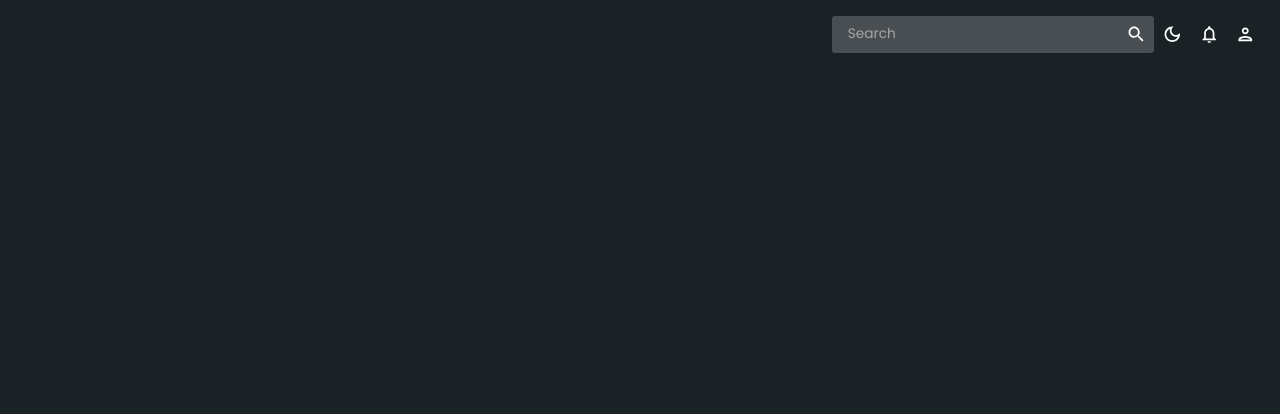
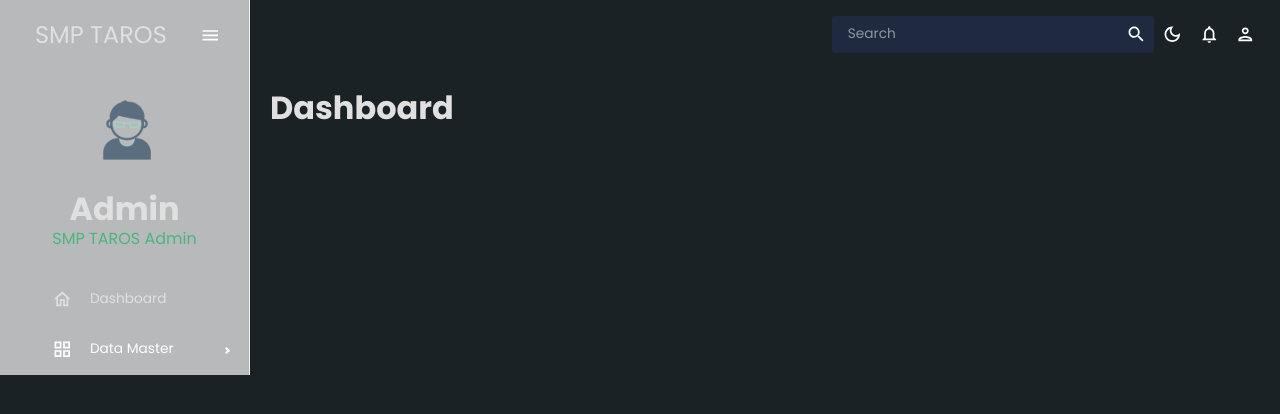
Before and after one commit to SMP-Taros/SIA_SMP-Taros, a React (Create React App) app in the folder frontend/: page / in a window 1280 px wide. Shown: the top 414 px of the page. Built offline with nearby package versions, Linux system fonts and the light colour scheme.

Commit message:
menambah topbar dan sidebar

```diff
--- a/frontend/src/App.js
+++ b/frontend/src/App.js
@@ -1,17 +1,46 @@
+import { useState } from "react";
 import { ColorModeContext, useMode } from "./Theme";
 import { CssBaseline, ThemeProvider } from "@mui/material";
-import Topbar from "./scanes/global/Topbar"
+import { Routes, Route } from "react-router-dom";
+import Topbar from "./scanes/global/Topbar";
+import Sidebar from "./scanes/global/Sidebar";
+import Dashboard from "./scanes/dashboard";
+// import Team from "./scenes/team";
+// import Invoices from "./scenes/invoices";
+// import Contacts from "./scenes/contacts";
+// import Bar from "./scenes/bar";
+// import Form from "./scenes/form";
+// import Line from "./scenes/line";
+// import Pie from "./scenes/pie";
+// import FAQ from "./scenes/faq";
+// import Geography from "./scenes/geography";
+// import Calendar from "./scenes/calendar/calendar";
 
 function App() {
   const [theme, colorMode] = useMode();
+  const [isSidebar, setIsSidebar] = useState(true);
 
   return (
     <ColorModeContext.Provider value={colorMode}>
       <ThemeProvider theme={theme}>
         <CssBaseline />
         <div className="app">
+          <Sidebar />
           <main className="content">
-            <Topbar />
+          <Topbar setIsSidebar={setIsSidebar} />
+            <Routes>
+              <Route path="/" element={<Dashboard />} />
+              {/* <Route path="/team" element={<Team />} /> */}
+              {/* <Route path="/contacts" element={<Contacts />} /> */}
+              {/* <Route path="/invoices" element={<Invoices />} /> */}
+              {/* <Route path="/form" element={<Form />} /> */}
+              {/* <Route path="/bar" element={<Bar />} /> */}
+              {/* <Route path="/pie" element={<Pie />} /> */}
+              {/* <Route path="/line" element={<Line />} /> */}
+              {/* <Route path="/faq" element={<FAQ />} /> */}
+              {/* <Route path="/calendar" element={<Calendar />} /> */}
+              {/* <Route path="/geography" element={<Geography />} /> */}
+            </Routes>
           </main>
         </div>
       </ThemeProvider>
--- a/frontend/src/Theme.js
+++ b/frontend/src/Theme.js
@@ -20,7 +20,7 @@ export const tokens = (mode) => ({
                 100: "#d1d3d4",
                 200: "#a3a7a8",
                 300: "#767a7d",
-                400: "#484e51",
+                400: "#1F2A40",
                 500: "#1a2226",
                 600: "#151b1e",
                 700: "#101417",
--- /dev/null
+++ b/frontend/src/components/Header.jsx
@@ -0,0 +1,24 @@
+import { Typography, Box, useTheme } from "@mui/material";
+import { tokens } from "../Theme";
+
+const Header = ({ title, subtitle }) => {
+  const theme = useTheme();
+  const colors = tokens(theme.palette.mode);
+  return (
+    <Box mb="30px">
+      <Typography
+        variant="h2"
+        color={colors.grey[100]}
+        fontWeight="bold"
+        sx={{ m: "0 0 5px 0" }}
+      >
+        {title}
+      </Typography>
+      <Typography variant="h5" color={colors.greenAccent[400]}>
+        {subtitle}
+      </Typography>
+    </Box>
+  );
+};
+
+export default Header;
--- a/frontend/src/scanes/dashboard/index.jsx
+++ b/frontend/src/scanes/dashboard/index.jsx
@@ -1,5 +1,14 @@
+import { Box } from "@mui/material";
+import Header from "../../components/Header";
+
 const Dashboard = () => {
-    return <div>Dashboard</div>
-}
+  return (
+    <Box m="20px">
+      <Box display="flex" justifyContent="space-between" alignItems="center">
+        <Header title="Dashboard" />
+      </Box>
+    </Box>
+  );
+};
 
 export default Dashboard;
--- a/frontend/src/scanes/global/Sidebar.jsx
+++ b/frontend/src/scanes/global/Sidebar.jsx
@@ -1,5 +1,140 @@
-const Sidebar = () => {
-    return <div>Sidebar</div>
-}
+import { useState } from "react";
+import { Sidebar, Menu, SubMenu, MenuItem } from "react-pro-sidebar";
+import { Box, IconButton, Typography, useTheme } from "@mui/material";
+import { Link } from "react-router-dom";
+import { tokens } from "../../Theme";
+import HomeOutlinedIcon from "@mui/icons-material/HomeOutlined";
+import MenuOutlinedIcon from "@mui/icons-material/MenuOutlined";
+import GridViewIcon from '@mui/icons-material/GridView';
 
-export default Sidebar;
+const Item = ({ title, to, icon, selected, setSelected }) => {
+  const theme = useTheme();
+  const colors = tokens(theme.palette.mode);
+  return (
+    <MenuItem
+      active={selected === title}
+      style={{
+        color: colors.grey[100],
+      }}
+      onClick={() => setSelected(title)}
+      icon={icon}
+    >
+      <Typography>{title}</Typography>
+      <Link to={to} />
+    </MenuItem>
+  );
+};
+
+const ProSidebar = () => {
+  const theme = useTheme();
+  const colors = tokens(theme.palette.mode);
+  const [isCollapsed, setIsCollapsed] = useState(false);
+  const [selected, setSelected] = useState("Dashboard");
+
+  return (
+    <Box
+      sx={{
+        "& .pro-sidebar-inner": {
+          background: `${colors.primary[400]} !important`,
+        },
+        "& .pro-icon-wrapper": {
+          backgroundColor: "transparent !important",
+        },
+        "& .pro-inner-item": {
+          padding: "5px 35px 5px 20px !important",
+        },
+        "& .pro-inner-item:hover": {
+          color: "#868dfb !important",
+        },
+        "& .pro-menu-item.active": {
+          color: "#6870fa !important",
+        },
+      }}
+    >
+      <Sidebar collapsed={isCollapsed}>
+        <Menu iconShape="square">
+          {/* LOGO AND MENU ICON */}
+          <MenuItem
+            onClick={() => setIsCollapsed(!isCollapsed)}
+            icon={isCollapsed ? <MenuOutlinedIcon /> : undefined}
+            style={{
+              margin: "10px 0 20px 0",
+              color: colors.grey[100],
+            }}
+          >
+            {!isCollapsed && (
+              <Box
+                display="flex"
+                justifyContent="space-between"
+                alignItems="center"
+                ml="15px"
+              >
+                <Typography variant="h3" color={colors.grey[100]}>
+                  SMP TAROS
+                </Typography>
+                <IconButton onClick={() => setIsCollapsed(!isCollapsed)}>
+                  <MenuOutlinedIcon />
+                </IconButton>
+              </Box>
+            )}
+          </MenuItem>
+
+          {/* USER  */}
+          {!isCollapsed && (
+            <Box mb="25px">
+              <Box display="flex" justifyContent="center" alignItems="center">
+                <img
+                  alt="profile-user"
+                  width="100px"
+                  height="100px"
+                  src={`../../user.png`}
+                  style={{ cursor: "pointer", borderRadius: "50%" }}
+                />
+              </Box>
+              <Box textAlign="center">
+                <Typography
+                  variant="h2"
+                  color={colors.grey[100]}
+                  fontWeight="bold"
+                  sx={{ m: "10px 0 0 0" }}
+                >
+                  Admin
+                </Typography>
+                <Typography variant="h5" color={colors.greenAccent[500]}>
+                  SMP TAROS Admin
+                </Typography>
+              </Box>
+            </Box>
+          )}
+
+          {/* MENU ITEM */}
+          <Box paddingLeft={isCollapsed ? undefined : "10%"}>
+            <Item
+              title="Dashboard"
+              to="/"
+              icon={<HomeOutlinedIcon />}
+              selected={selected}
+              setSelected={setSelected}
+            />
+            <SubMenu label="Data Master" icon={<GridViewIcon />}>
+              <Item
+                title="Guru"
+                to="/guru"
+                selected={selected}
+                setSelected={setSelected}
+              />
+              <Item
+                title="Karyawan"
+                to="/karyawan"
+                selected={selected}
+                setSelected={setSelected}
+              />
+            </SubMenu>
+          </Box>
+        </Menu>
+      </Sidebar>
+    </Box>
+  );
+};
+
+export default ProSidebar;
```
Also changed, not shown: frontend/public/user.png (added).
